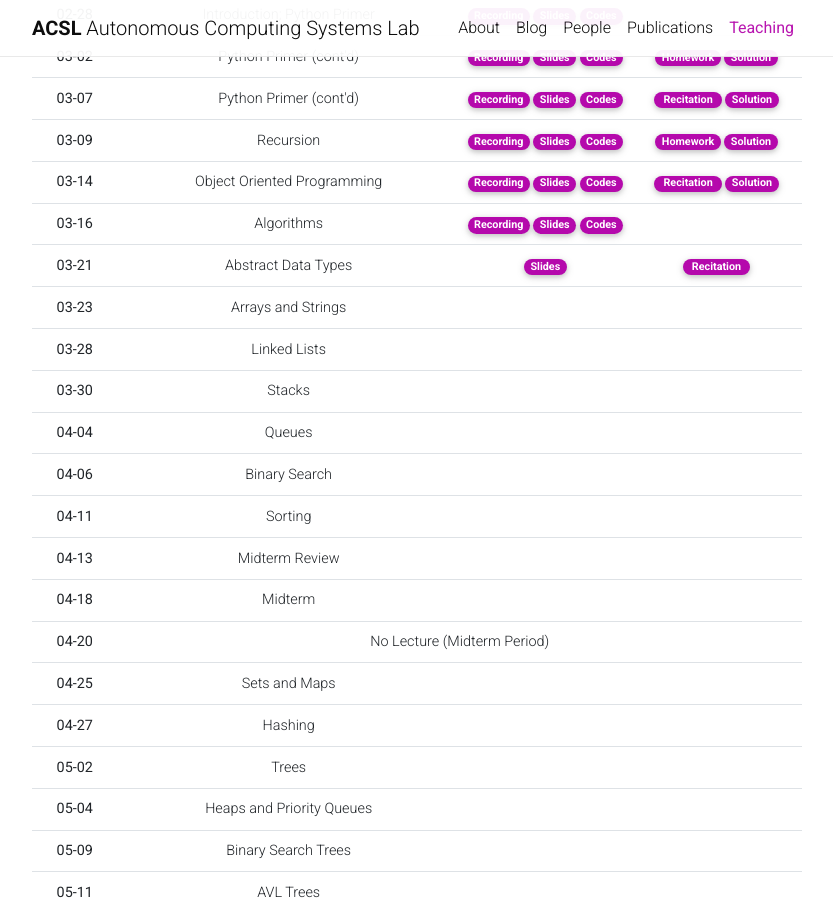
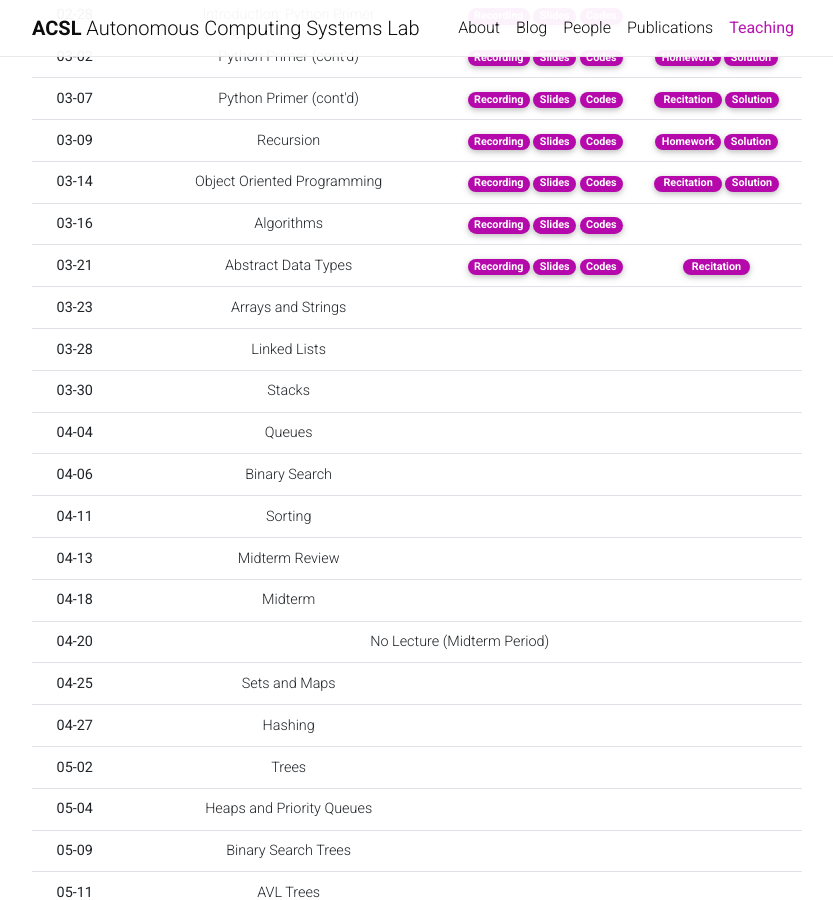
Before and after one commit to Uehwan/Uehwan.github.io, a Jekyll site: the page built from _teaching/datastruct23sp.md, in a window 1280 px wide and 900 px high, scrolled down 952 px. Shown: the whole window, without its empty margins (223-1056 px from the left). Built offline with Jekyll 4.4.1, drawn with Linux system fonts in a browser that asks for light colours; nearby versions of some CDN libraries; comment, search, counter and statistics services are not loaded; a style sheet for code colours, icons or effects is not loaded.

Commit message:
23-03-21 post

```diff
--- a/_teaching/datastruct23sp.md
+++ b/_teaching/datastruct23sp.md
@@ -122,9 +122,9 @@
       <th scope="row">03-21</th>
       <td>Abstract Data Types</td>
       <td>
-        <!--a href="https://youtu.be/vfj-PCNiwuA" target="_blank" class="badge badge-pill" style="background-color:#B509AC;">Recording</a-->
+        <a href="https://youtu.be/J43zeCl9VkQ" target="_blank" class="badge badge-pill" style="background-color:#B509AC;">Recording</a>
         <a href="https://docs.google.com/presentation/d/1ybR2b2pv6jt8tCTz86Jx0hqytQ9YU8lquXWTqhVljpM/edit?usp=sharing" target="_blank" class="badge badge-pill" style="background-color:#B509AC;">Slides</a>
-        <!--a href="https://colab.research.google.com/drive/1PVNwc4qtWZNtRiLNmeueEdxeOb8ZPqCk?usp=sharing" target="_blank" class="badge badge-pill" style="background-color:#B509AC;">Codes</a-->
+        <a href="https://colab.research.google.com/drive/1PVNwc4qtWZNtRiLNmeueEdxeOb8ZPqCk?usp=sharing" target="_blank" class="badge badge-pill" style="background-color:#B509AC;">Codes</a>
       </td>
       <td>
         <a href="https://colab.research.google.com/drive/1HmPEEKm4Cd4CS4bFUpQaMYfFxouNqBpa?usp=sharing" target="_blank" class="badge badge-pill" style="background-color:#B509AC;">&nbsp;Recitation&nbsp;</a>
```
